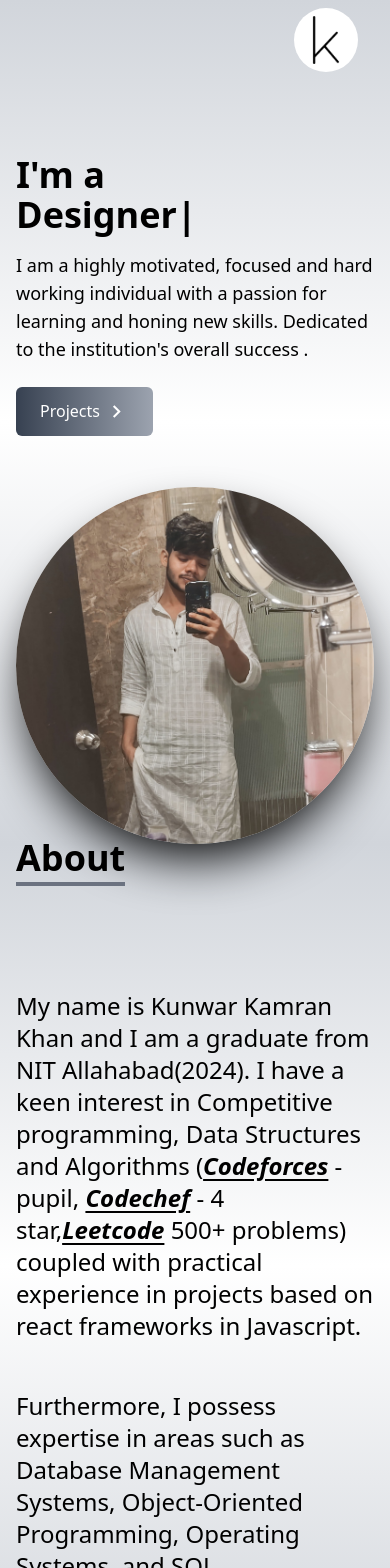
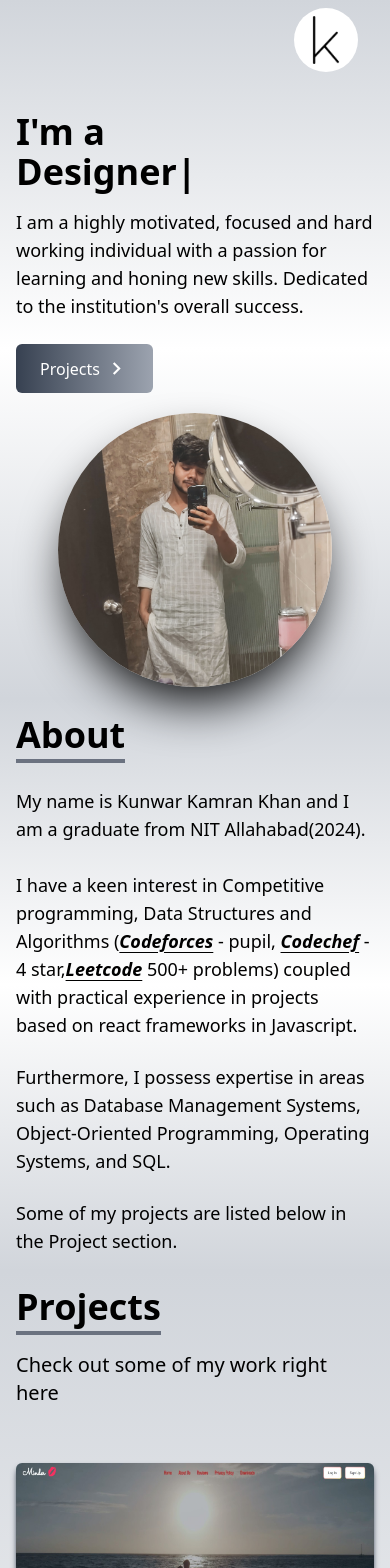
Before and after one commit to Kamran-007-lab/Portfolio, a React (Vite) app: page / in a window 390 px wide. Shown: the top 1568 px of the page. Built offline with nearby package versions, Linux system fonts and the light colour scheme; a web font is replaced by a local one.

Commit message:
Fixed mobile view

```diff
--- a/src/components/About.jsx
+++ b/src/components/About.jsx
@@ -6,7 +6,7 @@ const About = () => {
   return (
     <div
       id="about"
-      className="w-full h-screen bg-gradient-to-b from-gray-300 via-white to-gray-300  text-white"
+      className="w-full h-auto bg-gradient-to-b from-gray-300 via-white to-gray-300  text-white md:h-screen"
     >
       <div className="max-w-screen-lg p-4 mx-auto flex flex-col justify-center w-full h-full text-black">
         <div className="pb-8">
@@ -26,16 +26,35 @@ const About = () => {
           initial="hidden"
           whileInView={"show"}
           viewport={{ once: false, amount: 0.7 }}
-          className="text-2xl mt-20"
+          className="text-lg md:text-2xl"
         >
           My name is Kunwar Kamran Khan and I am a graduate from NIT
-          Allahabad(2024). I have a keen interest in Competitive programming,
+          Allahabad(2024). </motion.p>
+          <motion.p
+          variants={fadeIn("left", 0.5)}
+          initial="hidden"
+          whileInView={"show"}
+          viewport={{ once: false, amount: 0.7 }}
+          className="text-lg md:text-2xl "
+          >
+          <br />
+          I have a keen interest in Competitive programming,
           Data Structures and Algorithms (<a className="underline underline-offset-4 italic font-semibold" href="https://codeforces.com/profile/007kam.khan">Codeforces</a> - pupil, <a className="underline underline-offset-4 italic font-semibold" href="https://www.codechef.com/users/tle_kam">Codechef</a> - 4 star,
           <a className="underline underline-offset-4 italic font-semibold" href="https://leetcode.com/u/kira-999/">Leetcode</a> 500+ problems) coupled with practical experience in projects
           based on react frameworks in Javascript.
         </motion.p>
 
         <br />
+        <motion.p
+          variants={fadeIn("left", 0.5)}
+          initial="hidden"
+          whileInView={"show"}
+          viewport={{ once: false, amount: 0.7 }}
+          className="text-lg md:text-2xl"
+        >
+          Furthermore, I possess expertise in areas such as Database Management
+          Systems, Object-Oriented Programming, Operating Systems, and SQL.
+        </motion.p>
         <br />
 
         <motion.p
@@ -43,19 +62,7 @@ const About = () => {
           initial="hidden"
           whileInView={"show"}
           viewport={{ once: false, amount: 0.7 }}
-          className="text-2xl"
-        >
-          Furthermore, I possess expertise in areas such as Database Management
-          Systems, Object-Oriented Programming, Operating Systems, and SQL.
-        </motion.p>
-        <br />
-        <br />
-        <motion.p
-          variants={fadeIn("left", 0.5)}
-          initial="hidden"
-          whileInView={"show"}
-          viewport={{ once: false, amount: 0.7 }}
-          className="text-2xl"
+          className="text-lg md:text-2xl"
         >
           Some of my projects are listed below in the Project section.
         </motion.p>
--- a/src/components/Contact.jsx
+++ b/src/components/Contact.jsx
@@ -6,7 +6,7 @@ const Contact = () => {
   return (
     <div
       id="contact"
-      className="w-full h-screen bg-gradient-to-b from-gray-300 via-white to-gray-300 text-black"
+      className="w-full h-auto bg-gradient-to-b from-gray-300 via-white to-gray-300 text-black"
     >
       <div className="flex flex-col p-4 justify-center max-w-screen-lg mx-auto h-full">
         <motion.div
--- a/src/components/Home.jsx
+++ b/src/components/Home.jsx
@@ -10,7 +10,7 @@ const Home = () => {
   return (
     <div
       id="home"
-      className="h-screen w-full bg-gradient-to-b from-gray-300 via-white to-gray-300"
+      className="h-auto md:h-screen w-full bg-gradient-to-b from-gray-300 via-white to-gray-300 "
     >
       <div className="max-w-screen-lg mx-auto flex flex-col items-center justify-center h-full px-4 md:flex-row lg:gap-x-12">
         <div className="flex flex-col justify-center  mt-28 md:mt-0 h-full w-full">
@@ -39,7 +39,7 @@ const Home = () => {
           >
             I am a highly motivated, focused and hard working individual with a
             passion for learning and honing new skills. Dedicated to the
-            institution's overall success .
+            institution's overall success.
           </motion.p>
 
           <motion.div
@@ -62,7 +62,7 @@ const Home = () => {
           </motion.div>
         </div>
 
-        <div className="inline-block w-full">
+        <div className="inline-block w-5/6 p-3">
           <motion.img
             variants={fadeIn("down", 0.5)}
             initial="hidden"
--- a/src/components/Projects.jsx
+++ b/src/components/Projects.jsx
@@ -44,7 +44,7 @@ const Projects = () => {
   return (
     <div
       id="projects"
-      className="bg-gradient-to-b from-gray-300 via-white to-gray-300  w-full text-black md:h-screen"
+      className="bg-gradient-to-b from-gray-300 via-white to-gray-300  w-full text-black md:h-auto"
     >
       <div className="max-w-screen-lg p-4 mx-auto flex flex-col justify-center w-full h-full">
         <motion.div
@@ -61,7 +61,7 @@ const Projects = () => {
         </motion.div>
 
         <div
-          className="grid  sm:grid-cols-2 md:grid-cols-3 gap-8 px-12 sm:px-0"
+          className="grid grid-cols-1 md:grid-cols-3 gap-8 md:px-12 "
         >
           {portfolios.map(({ id, src, value, url }) => (
             <motion.div
--- a/src/components/Technologies.jsx
+++ b/src/components/Technologies.jsx
@@ -103,7 +103,7 @@ const Technologies = () => {
               className={`shadow-lg hover:scale-105 duration-500 py-2 rounded-lg ${style}`}
             >
               <img src={src} alt="" className="w-20 mx-auto" />
-              <p className="mt-4">{title}</p>
+              <p className="mt-4 text-base md:text-xl">{title}</p>
             </motion.div>
           ))}
         </div>
```
